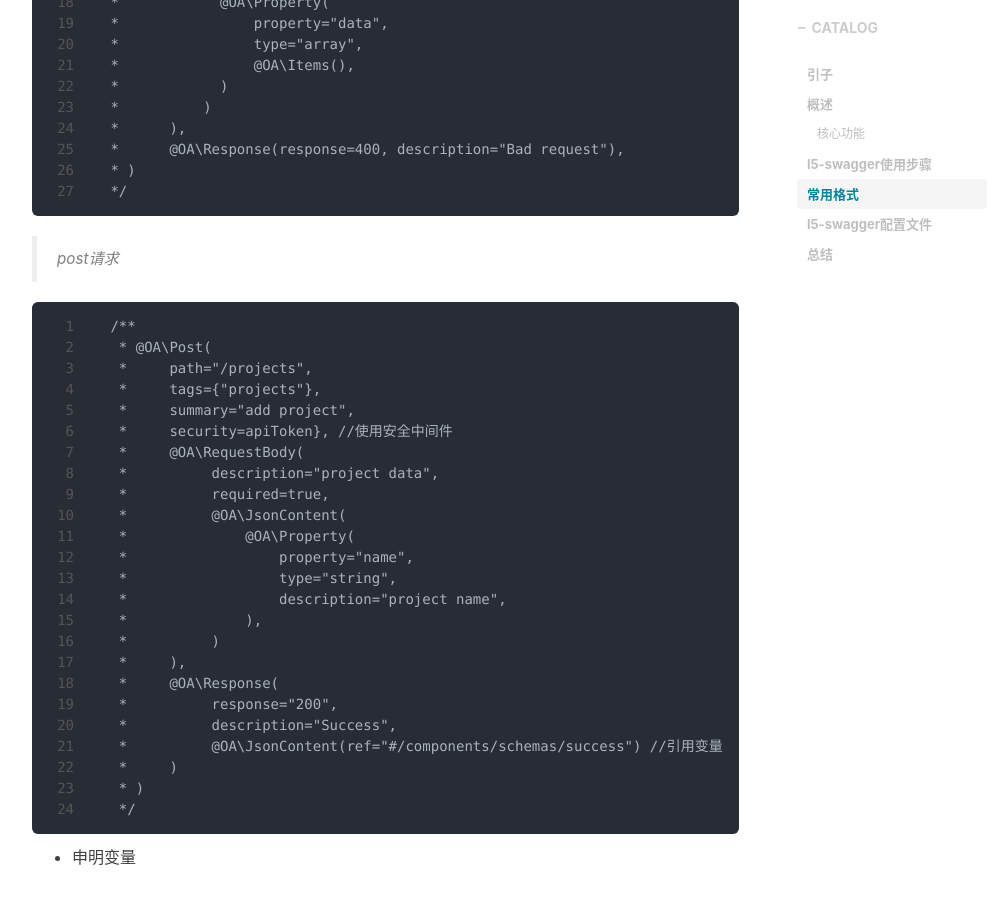
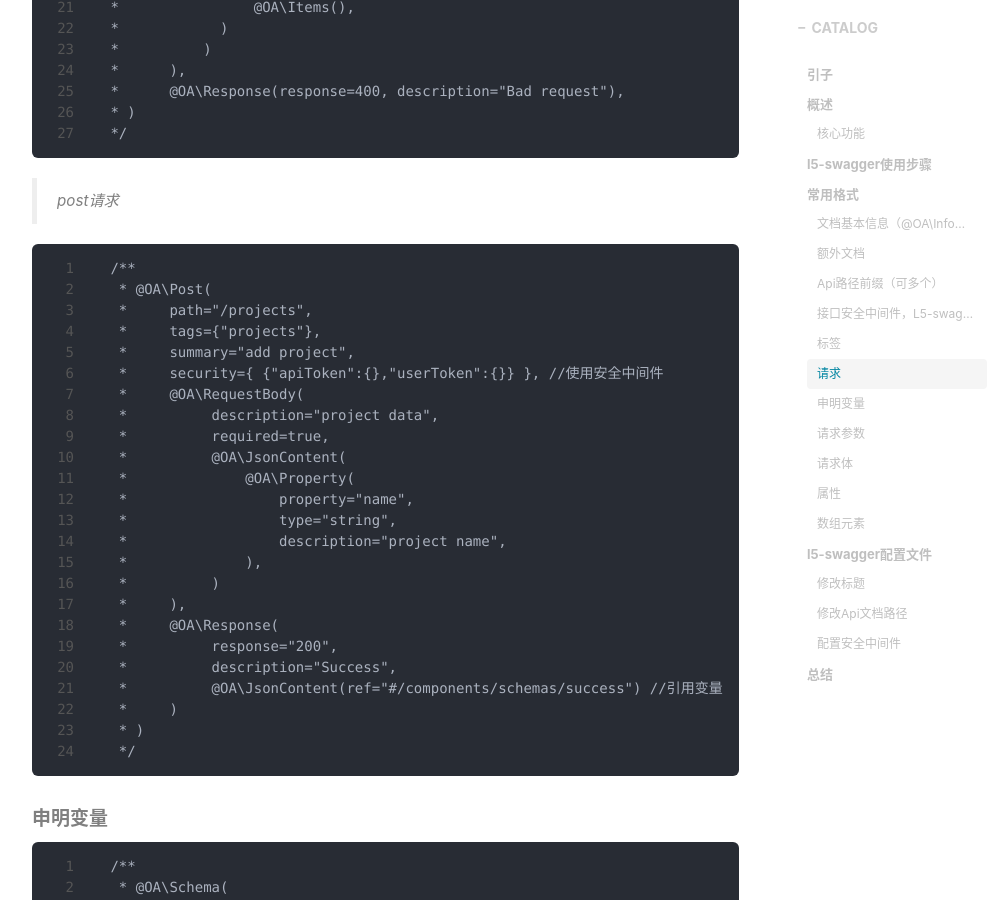
Before and after one commit to AnthonySAD/AnthonySAD.github.io, a Jekyll site: the page built from _posts/2019-01-03-overview-swagger-and-l5-swagger.md, in a window 1280 px wide and 900 px high, scrolled down 3947 px. Shown: the whole window, without its empty margins (233-1226 px from the left). Built offline with Jekyll 4.4.1, drawn with Linux system fonts in a browser that asks for light colours; nearby versions of some CDN libraries; comment, search, counter and statistics services are not loaded; some of the changed text lies outside the part shown.

Commit message:
finish new post swagger

````diff
--- a/_posts/2019-01-03-overview-swagger-and-l5-swagger.md
+++ b/_posts/2019-01-03-overview-swagger-and-l5-swagger.md
@@ -56,8 +56,7 @@
 ## 常用格式
 > 以下格式都应用于基于OpenApi 3.0 开发的swagger 2.0
 
-- 文档基本信息（@OA\Info全局唯一）
-
+##### 文档基本信息（@OA\Info全局唯一）
 ```
 /**
  * @OA\Info(
@@ -77,7 +76,7 @@
  */
 ```
 
-- 额外文档
+##### 额外文档
 > 可用于Tag中
 
 ```
@@ -89,8 +88,7 @@
  */
 ```
 
-- Api路径前缀（可多个）
-
+##### Api路径前缀（可多个）
 ```
 /**
  * @OA\Server(
@@ -100,8 +98,7 @@
  */
 ```
 
-- 接口安全中间件，L5-swagger不能使用，只能配置文件中配置
-
+##### 接口安全中间件，L5-swagger不能使用，只能配置文件中配置
 ```
 /**
  * @OA\SecurityScheme(
@@ -122,8 +119,7 @@
  */
 ```
 
-- 标签
-
+##### 标签
 ```
 /**
  * @OA\Tag(
@@ -133,8 +129,7 @@
  */
 ```
 
-- 请求
-
+##### 请求
 > get请求
 
 ```
@@ -174,7 +169,7 @@
   *     path="/projects",
   *     tags={"projects"},
   *     summary="add project",
-  *     security={{"apiToken":{}}}, //使用安全中间件
+  *     security={ {"apiToken":{},"userToken":{}} }, //使用安全中间件
   *     @OA\RequestBody(
   *          description="project data",
   *          required=true,
@@ -195,8 +190,7 @@
   */
 ```
 
-- 申明变量
-
+##### 申明变量
 ```
  /**
   * @OA\Schema(
@@ -221,8 +215,7 @@
   * )
   */
 ```
-- 请求参数
-
+##### 请求参数
 ```
 /**@OA\Parameter(
  *    name="id",
@@ -238,8 +231,7 @@
  * )
  */
 ```
-- 请求体
-
+##### 请求体
 ```
 /**
  * @OA\RequestBody(
@@ -256,8 +248,7 @@
  */
 ```
 
-- 属性
-
+##### 属性
 ```
 /**
  * @OA\Property(
@@ -272,12 +263,11 @@
  */
 ```
 
-- 数组元素
-
+##### 数组元素
 ```
 /**
  * @OA\Items(
- *      type="string/",
+ *      type="string",
  *      description="name",
  *      maxLength=30,
  *      minLength=2,
@@ -287,26 +277,22 @@
 ```
 
 ## l5-swagger配置文件
-
 > 需要个性化配置的参数主要有以下几项:
 
-- 修改标题
+##### 修改标题
 ```
 'api' => [
     'title' => 'L5 Swagger UI',
 ],
 ```
 
-- 修改Api文档路径
-
+##### 修改Api文档路径
 ```
 'routes' => [
     'api' => 'api/documentation',
 ]
 ```
-
-- 配置安全中间件
-
+##### 配置安全中间件
 ```
 'security' => [
     'api_token' => [
````
